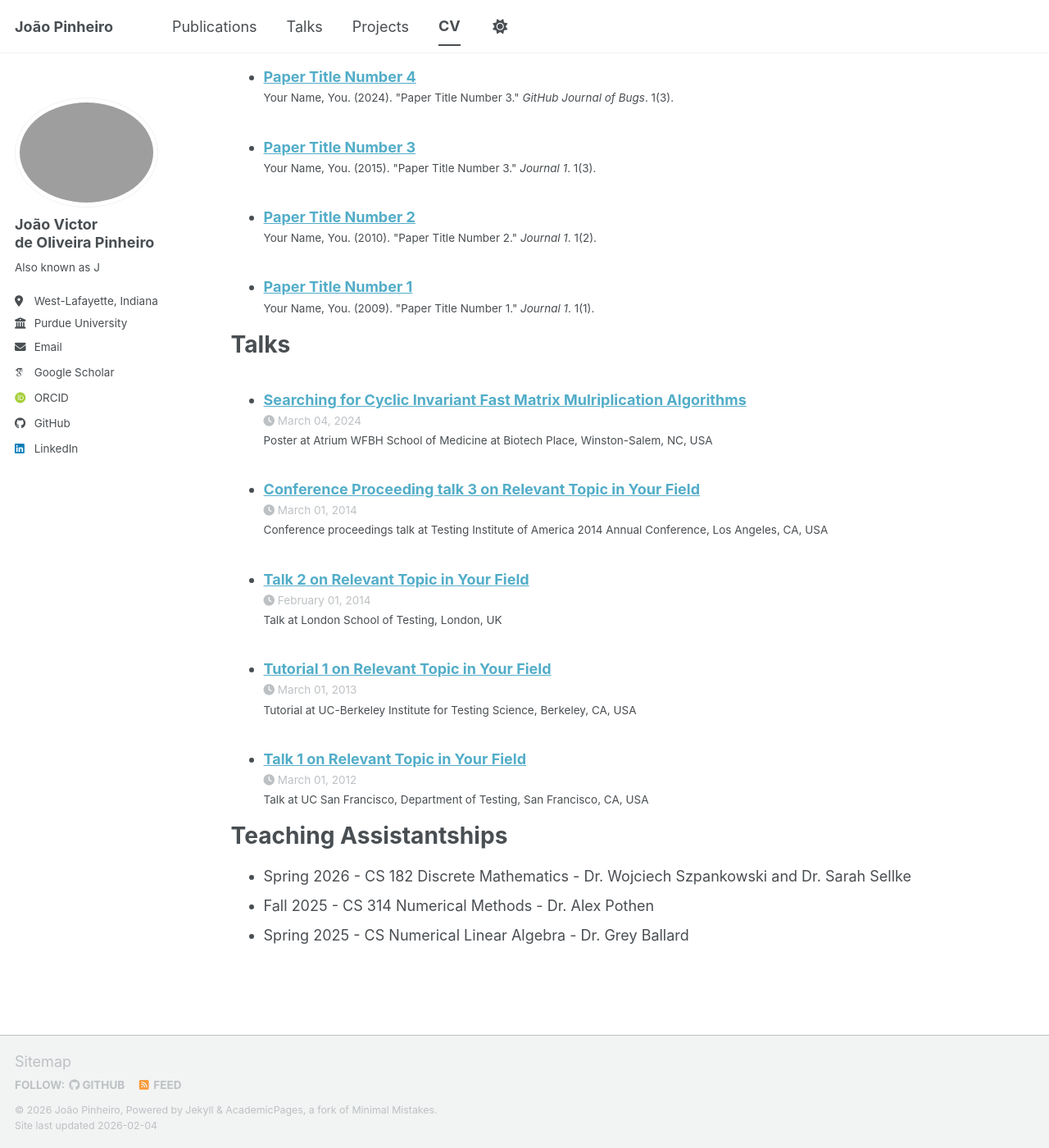
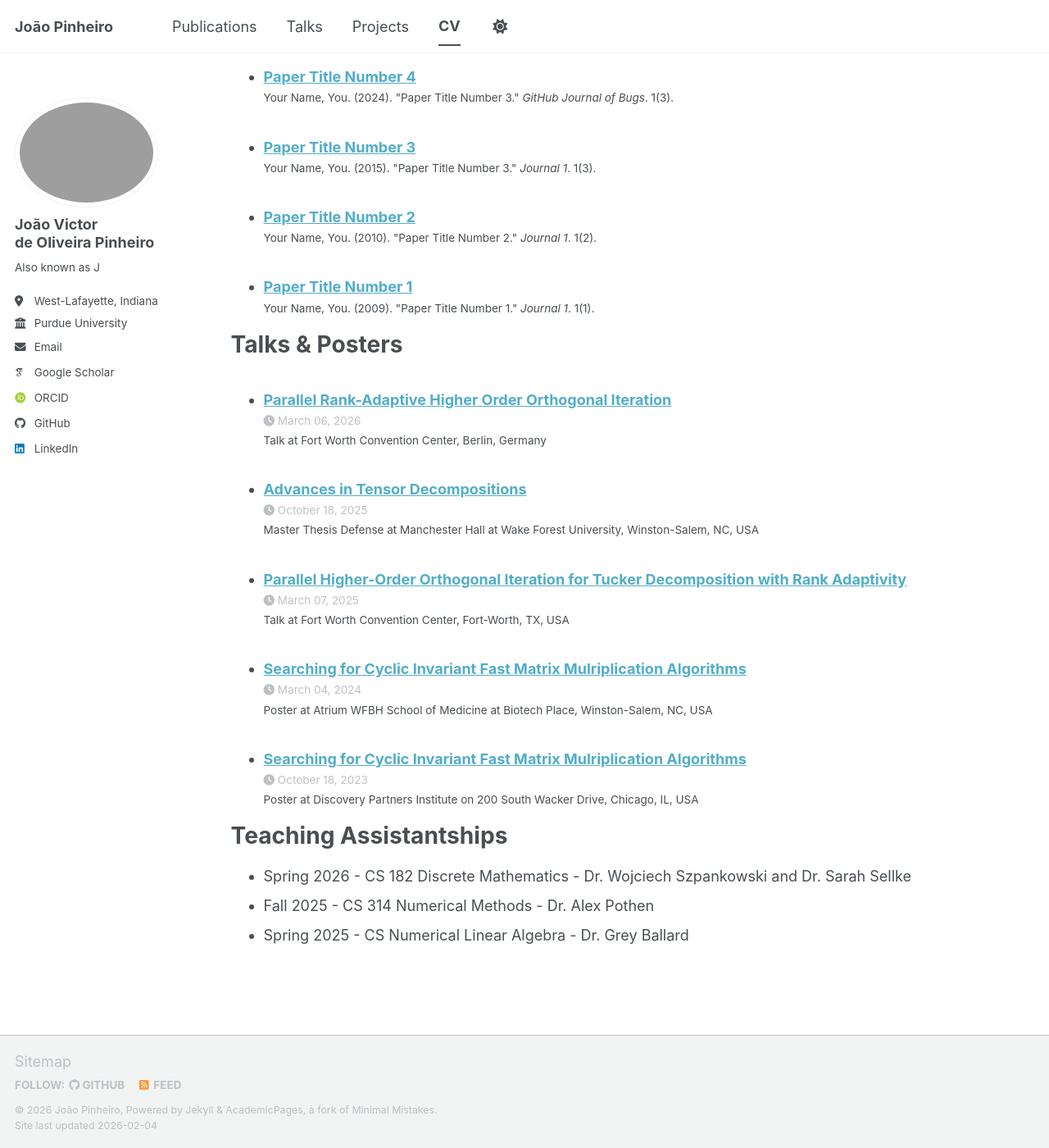
Before and after one commit to Jv7Pinheiro/Jv7Pinheiro.github.io, a Jekyll site: the page built from _pages/cv.md, in a window 1280 px wide and 1400 px high, scrolled down 2648 px. Shown: the whole window at 82% size. Built offline with Jekyll 4.4.1, drawn with Linux system fonts in a browser that asks for light colours; some web fonts are replaced; a script bundle is joined from its source files by our own code; library files that are not in the unit come from our copies.

Commit message:
Added all talks, TODO: add slides and posters of these talks to website

```diff
--- a/_pages/cv.md
+++ b/_pages/cv.md
@@ -82,7 +82,7 @@ Publications
     {% include archive-single-cv.html %}
   {% endfor %}</ul>
 
-Talks
+Talks & Posters
 ======
   <ul>{% for post in site.talks reversed %}
     {% include archive-single-talk-cv.html  %}
--- a/_talks/2012-03-01-talk-1.md
+++ /dev/null
@@ -1,11 +0,0 @@
----
-title: "Talk 1 on Relevant Topic in Your Field"
-collection: talks
-type: "Talk"
-permalink: /talks/2012-03-01-talk-1
-venue: "UC San Francisco, Department of Testing"
-date: 2012-03-01
-location: "San Francisco, CA, USA"
----
-
-This is a description of your talk, which is a markdown file that can be all markdown-ified like any other post. Yay markdown!
--- a/_talks/2013-03-01-tutorial-1.md
+++ /dev/null
@@ -1,13 +0,0 @@
----
-title: "Tutorial 1 on Relevant Topic in Your Field"
-collection: talks
-type: "Tutorial"
-permalink: /talks/2013-03-01-tutorial-1
-venue: "UC-Berkeley Institute for Testing Science"
-date: 2013-03-01
-location: "Berkeley, CA, USA"
----
-
-[More information here](http://exampleurl.com)
-
-This is a description of your tutorial, note the different field in type. This is a markdown files that can be all markdown-ified like any other post. Yay markdown!
--- a/_talks/2014-02-01-talk-2.md
+++ /dev/null
@@ -1,13 +0,0 @@
----
-title: "Talk 2 on Relevant Topic in Your Field"
-collection: talks
-type: "Talk"
-permalink: /talks/2014-02-01-talk-2
-venue: "London School of Testing"
-date: 2014-02-01
-location: "London, UK"
----
-
-[More information here](http://example2.com)
-
-This is a description of your talk, which is a markdown files that can be all markdown-ified like any other post. Yay markdown!
--- a/_talks/2014-03-01-talk-3.md
+++ /dev/null
@@ -1,11 +0,0 @@
----
-title: "Conference Proceeding talk 3 on Relevant Topic in Your Field"
-collection: talks
-type: "Conference proceedings talk"
-permalink: /talks/2014-03-01-talk-3
-venue: "Testing Institute of America 2014 Annual Conference"
-date: 2014-03-01
-location: "Los Angeles, CA, USA"
----
-
-This is a description of your conference proceedings talk, note the different field in type. You can put anything in this field.
--- /dev/null
+++ b/_talks/2023-10-18-SparsituteWorkshop-poster.md
@@ -0,0 +1,13 @@
+---
+title: "Searching for Cyclic Invariant Fast Matrix Mulriplication Algorithms"
+collection: talks
+type: "Poster"
+permalink: /talks/2023-10-18-SparsituteWorkshop-poster
+venue: "Discovery Partners Institute on 200 South Wacker Drive"
+date: 2023-10-18
+location: "Chicago, IL, USA"
+---
+
+[More information here](https://solomonik.cs.illinois.edu/tensor_workshop/)
+
+Project 1
--- /dev/null
+++ b/_talks/2025-03-07-CSE25-talk.md
@@ -0,0 +1,13 @@
+---
+title: "Parallel Higher-Order Orthogonal Iteration for Tucker Decomposition with Rank Adaptivity"
+collection: talks
+type: "Talk"
+permalink: /talks/2025-10-18-CSE25-talk
+venue: "Fort Worth Convention Center"
+date: 2025-03-07
+location: "Fort-Worth, TX, USA"
+---
+
+[More information here](https://www.siam.org/conferences-events/past-event-archive/cse25/)
+
+Project 2
--- /dev/null
+++ b/_talks/2025-04-16-MasterThesis-defense.md
@@ -0,0 +1,12 @@
+---
+title: "Advances in Tensor Decompositions"
+collection: talks
+type: "Master Thesis Defense"
+permalink: /talks/2025-10-18-MasterThesis-defense
+venue: "Manchester Hall at Wake Forest University"
+date: 2025-10-18
+location: "Winston-Salem, NC, USA"
+---
+
+
+Project 1 and 2
--- /dev/null
+++ b/_talks/2026-03-06-PP26-talk.md
@@ -0,0 +1,13 @@
+---
+title: "Parallel Rank-Adaptive Higher Order Orthogonal Iteration"
+collection: talks
+type: "Talk"
+permalink: /talks/2026-03-06-PP26-talk
+venue: "Fort Worth Convention Center"
+date: 2026-03-06
+location: "Berlin, Germany"
+---
+
+[More information here](https://www.siam.org/conferences-events/siam-conferences/pp26/)
+
+Project 2
```
